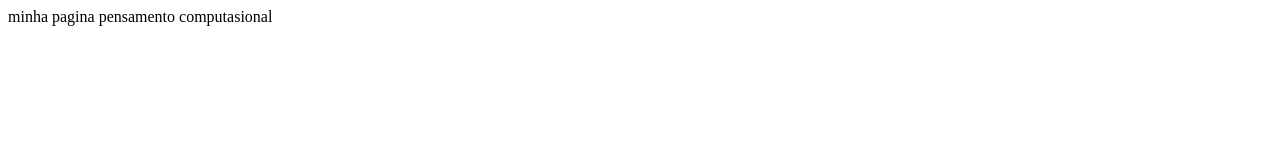
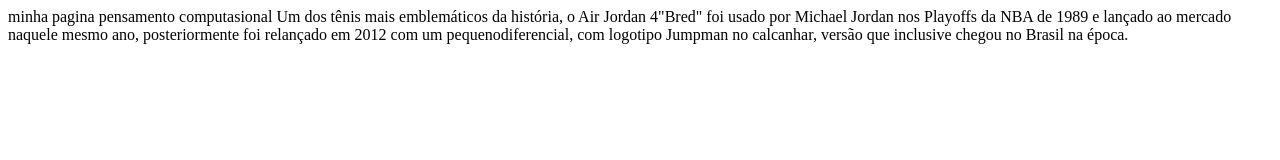
Before and after one commit to RdOliveira1/paginaweb-chiarelli-1c, a plain HTML site: page index.html in a window 1280 px wide. Drawn offline with Linux system fonts and the light colour scheme.

Commit message:
incerindo texto base

```diff
--- a/index.html
+++ b/index.html
@@ -8,5 +8,26 @@
 </head>
 <body>
     minha pagina pensamento computasional
-</body>
+</body> Um dos tênis mais emblemáticos da história, o Air Jordan 4"Bred" foi usado por Michael Jordan nos Playoffs da NBA de 1989 e lançado ao mercado naquele
+mesmo ano, posteriormente foi relançado em 2012 com um pequenodiferencial, com logotipo Jumpman no calcanhar, versão que inclusive chegou no Brasil na época.
+
+
+
+
+
+
+
+
+
+
+
+
+
+
+
+
+
+
+
+
 </html>
```
